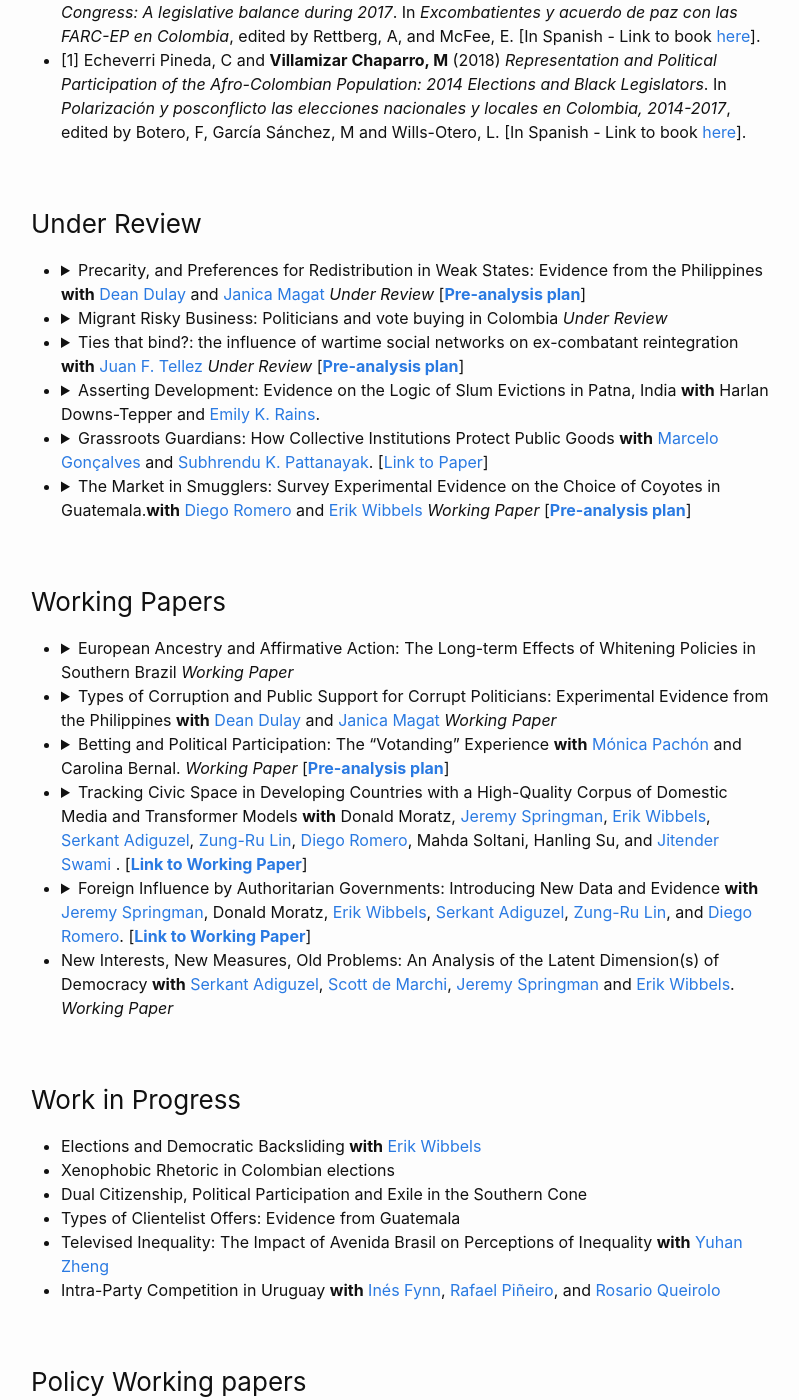
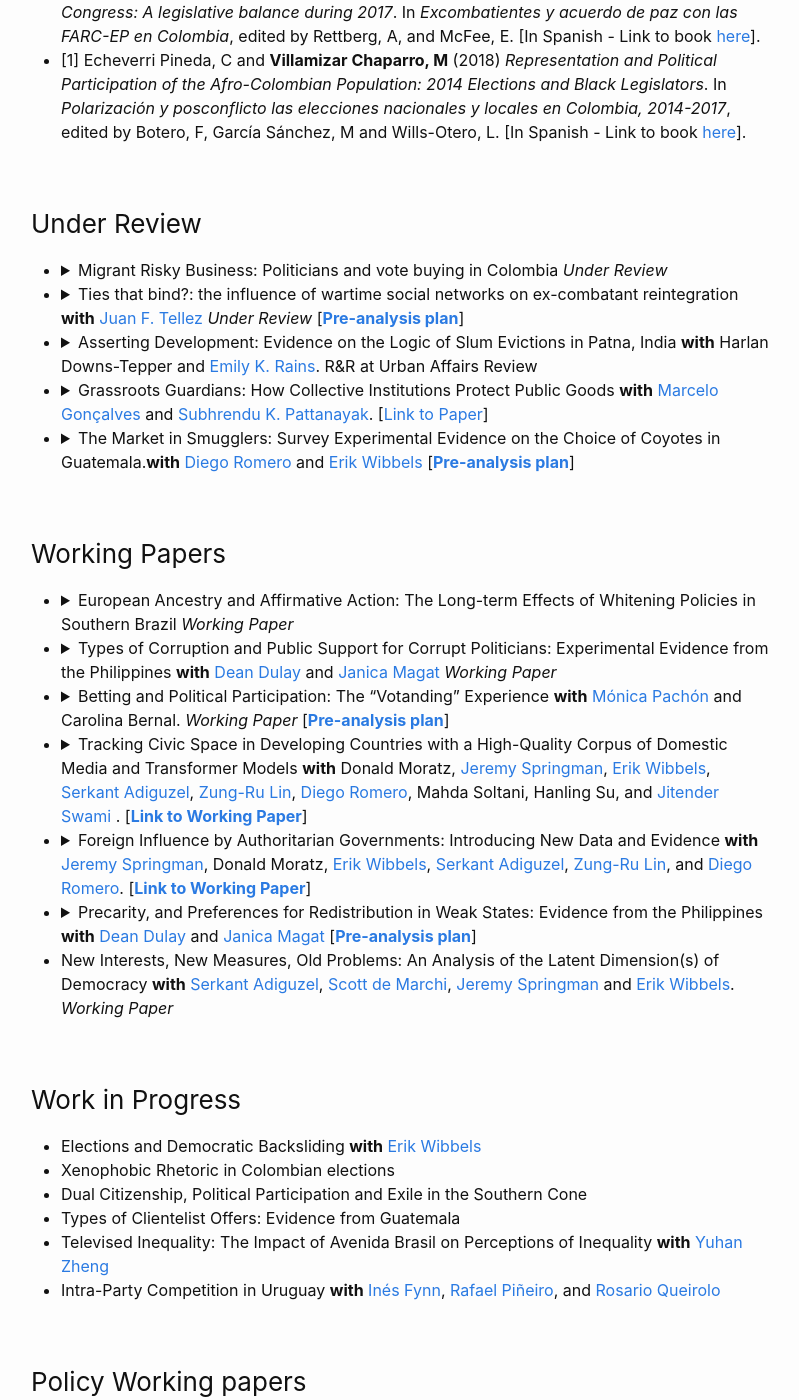
Before and after one commit to MateoVillamizarChaparro/MateoVillamizarChaparro.github.io, a Jekyll site: the page built from publications.md, in a window 1280 px wide and 1400 px high, scrolled down 923 px. Shown: the whole window, without its empty margins (239-1038 px from the left). Built offline with Jekyll 4.4.1, drawn with Linux system fonts in a browser that asks for light colours; our own code applies the rules of GitHub Pages for plain Markdown files; some of the changed text lies outside the part shown.

Commit message:
Update publications.md

```diff
--- a/publications.md
+++ b/publications.md
@@ -41,15 +41,6 @@ Click on the arrows to access the abstracts.
 
 ### Under Review
   - {::options parse_block_html="true" /}
-    <details><summary markdown="span"> Precarity, and Preferences for Redistribution in Weak States: Evidence from the Philippines **with** [Dean Dulay](https://www.deandulay.com/) and [Janica Magat](https://janicamagat.com/) *Under Review* [[**Pre-analysis plan**](https://osf.io/u925a/)] </summary>
-    <p> <sub>
-    **Abstract:** The positive relationship between economic precarity and increased preferences for redistribution is well-established in a large literature focusing on the Global North. However, existing scholarship finds no relationship between precarity and redistribution in the Global South; the underlying reasons remain unclear. Moreover, existing papers conflate precarity and informality, thus confounding the interpretation of these results. We conducted a priming experiment and leveraged the COVID-19 pandemic to randomly vary perceptions of economic precarity for 1,526 individuals in Metro Manila, Philippines. We show that precarity is not correlated with increased demand for redistribution, but is correlated with a preference for non-contributory social assistance spending over contributory social insurance spending. This result is driven by the formal sector, suggesting that precarity does engender different views about redistribution among individuals with exposure to different social spending policies.
-    </sub> </p>
-    </details>
-    {::options parse_block_html="false" /}
-
-
-  - {::options parse_block_html="true" /}
     <details><summary markdown="span"> Migrant Risky Business: Politicians and vote buying in Colombia *Under Review* </summary>
     <p> <sub>
     **Abstract:** The number of internal migrants in the developing world has been increasing due to climate change, violence, and economic development. How do these flows of migrants affect politicians' use of vote-buying? Unlike their international counterparts, internal migrants still retain their right to vote and hence can participate in elections. This paper presents a theory analyzing a politician's decision when allocating private benefits between migrants and natives. Using Colombia as a case study, this paper illustrates that politicians will distribute more private benefits to migrants when there are lower levels of political competition. This result is driven by the fact that migrants present a riskier investment for politicians. Results also show that low political turnout in high-migration areas is associated with less mobilization targeting. These findings complement the results from the lack of migrant integration into formal political settings as campaigns and candidacies by looking at informal distributional channels.
@@ -66,7 +57,7 @@ Click on the arrows to access the abstracts.
     {::options parse_block_html="false" /}
 
   - {::options parse_block_html="true" /}
-    <details><summary markdown="span"> Asserting Development: Evidence on the Logic of Slum Evictions in Patna, India **with** Harlan Downs-Tepper and [Emily K. Rains](https://www.ekrains.com/). </summary>
+    <details><summary markdown="span"> Asserting Development: Evidence on the Logic of Slum Evictions in Patna, India **with** Harlan Downs-Tepper and [Emily K. Rains](https://www.ekrains.com/). R&R at Urban Affairs Review </summary>
     <p> <sub>
     **Abstract:** Urban economic growth often entails transformation that displaces vulnerable residents. As developing countries rapidly urbanize, millions living in informal settlements face eviction each year, often without notice or alternative arrangements upon displacement. Yet strikingly little quantitative evidence exists on which communities are displaced in the name of modernization and why. This article examines evictions in Patna, Bihar, India, using five data sources: administrative surveys of slums, pre-eviction household surveys, post-eviction interviews with local informants, panel satellite imagery, and novel geospatial data on economic activity. We find that officials primarily targeted the poorest settlements located on the least economically valuable land. Four years later, these sites were rarely redeveloped. Evictions were ordered by higher-level officials, and local political ties did not prevent displacement. Our findings collectively support the logic that higher-level officials order evictions to assert their authority in a context of complex overlapping jurisdictions, rather than for economic development purposes.
     </sub> </p>
@@ -82,7 +73,7 @@ Click on the arrows to access the abstracts.
     {::options parse_block_html="false" /}
 
   - {::options parse_block_html="true" /}
-    <details><summary markdown="span"> The Market in Smugglers: Survey Experimental Evidence on the Choice of Coyotes in Guatemala.**with** [Diego Romero](https://diego-romero.com/) and [Erik Wibbels](https://web.sas.upenn.edu/ewibbels/) *Working Paper* [[**Pre-analysis plan**](https://osf.io/j3knm)] </summary>
+    <details><summary markdown="span"> The Market in Smugglers: Survey Experimental Evidence on the Choice of Coyotes in Guatemala.**with** [Diego Romero](https://diego-romero.com/) and [Erik Wibbels](https://web.sas.upenn.edu/ewibbels/) [[**Pre-analysis plan**](https://osf.io/j3knm)] </summary>
     <p> <sub>
     **Abstract:** How does group consciousness affect the preferences for district selection? In this paper, we investigate if individuals that have a stronger group consciousness measured as historical discrimination, existences of linked fate, and inequalities in the treatment of different racial groups affect district choice. Using a multi-method design, using semi-structured interviews and a conjoint experiment in a sample of Afro-Colombians, we find evidence that group consciousness affects the preferences for ethnic districts over territorial ones. Our results also show that membership to ethnic organization or individuals episodes of discrimination do not change preferences for ethnic districts. These findings indicate that individuals with high levels of group consciousness tend to worry more about mechanisms ad institutions that can enhance the group's political representation.
     </sub> </p>
@@ -126,6 +117,14 @@ Click on the arrows to access the abstracts.
     <details><summary markdown="span">Foreign Influence by Authoritarian Governments: Introducing New Data and Evidence **with** [Jeremy Springman](https://jrspringman.github.io/), Donald Moratz, [Erik Wibbels](https://web.sas.upenn.edu/ewibbels/), [Serkant Adiguzel](http://serkantadiguzel.com/), [Zung-Ru Lin](https://pdri-devlab.upenn.edu/bio/zung-ru-lin/), and [Diego Romero](https://diego-romero.com/).  [[**Link to Working Paper**](https://jrspringman.github.io/files/rai_full_paper.pdf)]</summary>
     <p> <sub>
     **Abstract:** Policymakers are increasingly concerned about the revival of superpower conflict. Increased competition among great powers has been especially evident in the exercise of foreign influence, where Russia and China have increased their efforts to influence less powerful nations. To date, the absence of quantitative data has limited systematic investigation of this resurgence of authoritarian influence activity. We introduce a new, country-month dataset tracking reports of influence by Russia and China in 62 aid-receiving countries from 2012 through 2024. We construct the data by applying large langauage models (LLMs) to an original corpus of more than 100 million news articles sourced from high-quality, domestic news sources and use it to describe trends in influence activity over time and across countries. Finally, we exploit the unique features of the data to test hypotheses about Russian influence activity in the months before the invasion of Ukraine. We document a dramatic increase in the use of diplomacy, economic power, and hard power before the invasion. In doing so, we show that this data is useful for both theory testing and foreign policy decision-making.
+    </sub> </p>
+    </details>
+    {::options parse_block_html="false" /}
+
+  - {::options parse_block_html="true" /}
+    <details><summary markdown="span"> Precarity, and Preferences for Redistribution in Weak States: Evidence from the Philippines **with** [Dean Dulay](https://www.deandulay.com/) and [Janica Magat](https://janicamagat.com/) [[**Pre-analysis plan**](https://osf.io/u925a/)] </summary>
+    <p> <sub>
+    **Abstract:** The positive relationship between economic precarity and increased preferences for redistribution is well-established in a large literature focusing on the Global North. However, existing scholarship finds no relationship between precarity and redistribution in the Global South; the underlying reasons remain unclear. Moreover, existing papers conflate precarity and informality, thus confounding the interpretation of these results. We conducted a priming experiment and leveraged the COVID-19 pandemic to randomly vary perceptions of economic precarity for 1,526 individuals in Metro Manila, Philippines. We show that precarity is not correlated with increased demand for redistribution, but is correlated with a preference for non-contributory social assistance spending over contributory social insurance spending. This result is driven by the formal sector, suggesting that precarity does engender different views about redistribution among individuals with exposure to different social spending policies.
     </sub> </p>
     </details>
     {::options parse_block_html="false" /}
```
Also changed, not shown: other parts of publications.md (+1 -1 lines).
